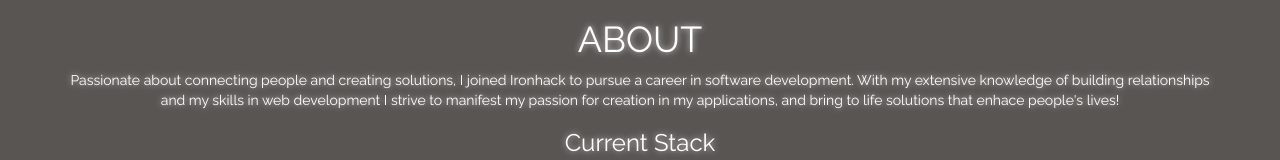
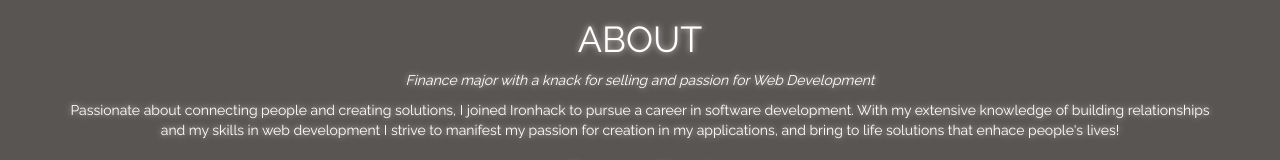
Before and after one commit to fadam00/fadam00.github.io, a plain HTML site: page index.html in a window 1280 px wide. Shown: the part 810-970 px from the top of the page. Drawn offline with Linux system fonts and the light colour scheme.

Commit message:
Gave it some PIZZAZZ

```diff
--- a/css/style.css
+++ b/css/style.css
@@ -72,7 +72,7 @@ html {
 }
 
 .about-section {
-    height:40%;
+    height:70%;
     padding: 10px;
     text-align: center;
     background: #595552;
@@ -87,7 +87,7 @@ html {
 
 .about-section li {
    display: inline-block;
-   width: 6%;
+   width: 10%;
  }
 
  .about-section img {
--- a/index.html
+++ b/index.html
@@ -79,6 +79,9 @@
             <div class="row">
                 <div class="col-lg-12">
                     <h1>ABOUT</h1>
+
+                    <p><em>Finance major with a knack for selling and passion for Web Development</em></p>
+
                     <p>Passionate about connecting people and creating solutions, I joined Ironhack to pursue a career in software development. With my extensive knowledge of building relationships and my skills in web development I strive to manifest my passion for creation in my applications, and bring to life solutions that enhace people's lives!</p>
                     <h3>Current Stack</h3>
                     <ul>
@@ -87,6 +90,7 @@
                         <li><img src="images/js.png"></li>
                         <li><img src="images/jquery-icon.png"></li>
                         <li><img src="images/icon-ajax.png"></li>
+                        <br>
                         <li><img src="images/ruby.png"></li>
                         <li><img src="images/icon_rails.png"></li>
                         <li><img src="images/postgresql.jpg"></li>
```
